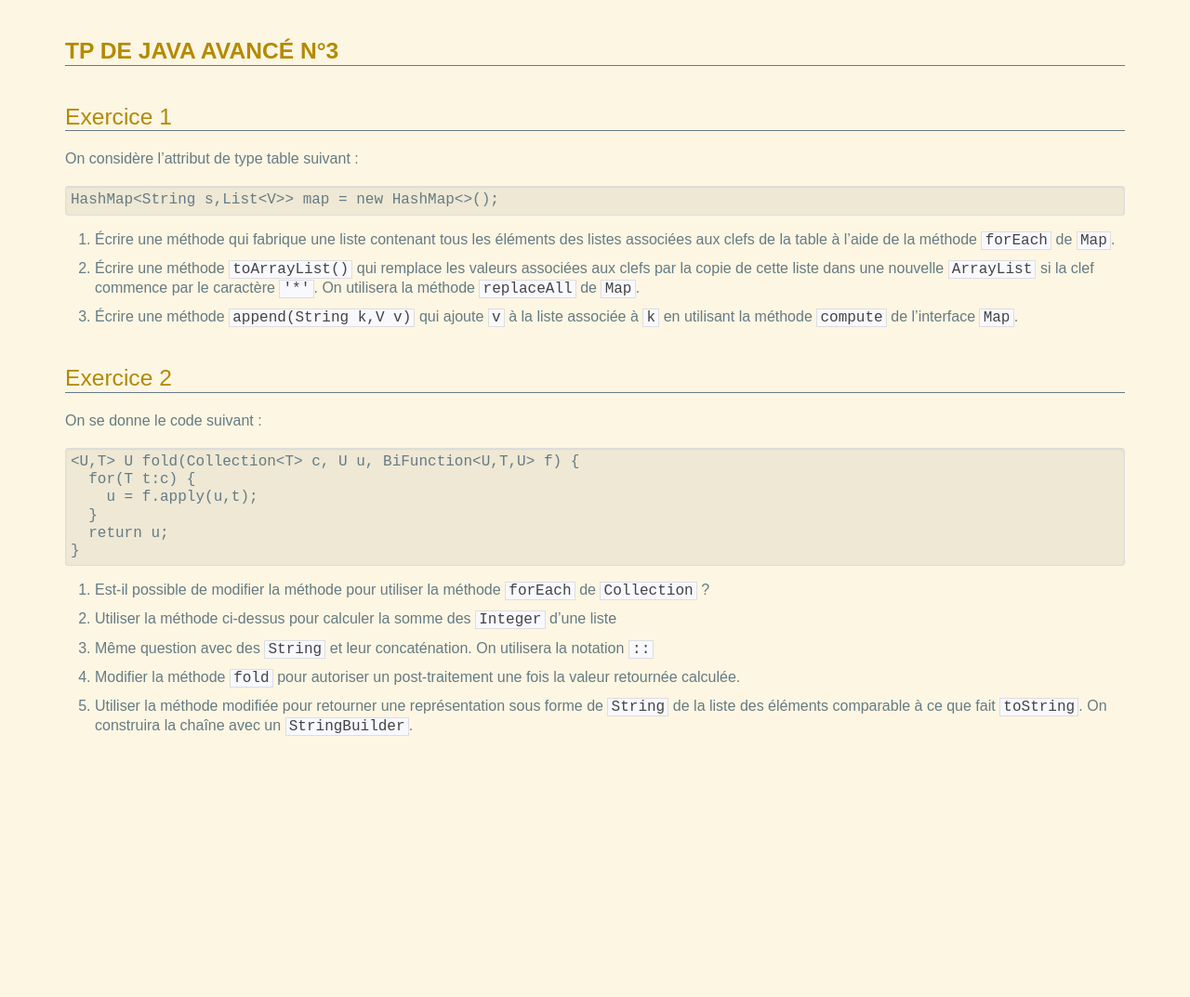
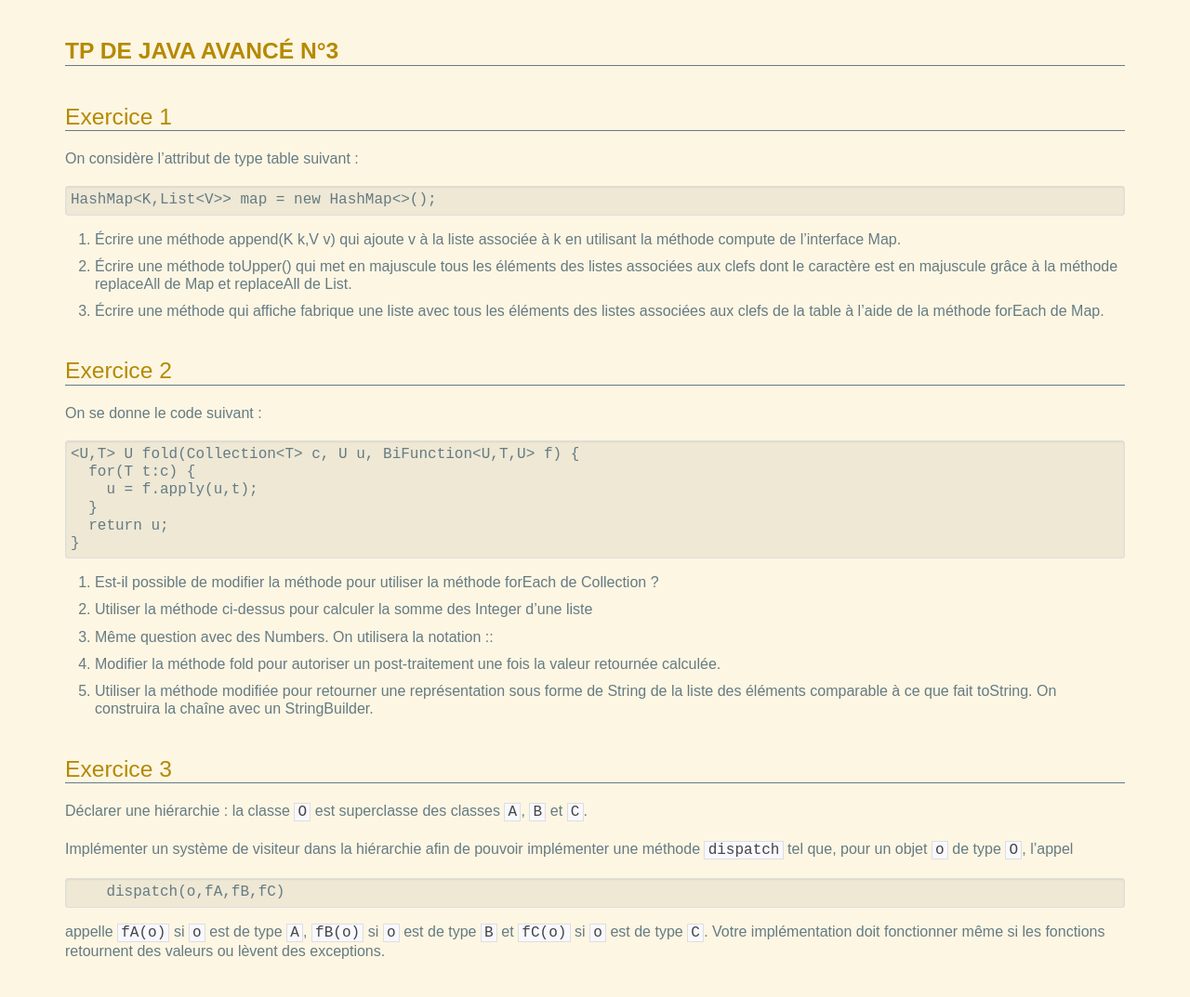
Before and after one commit to lacl-upec/m1javaa, a Jekyll site: the page built from _posts/2015-11-03-TP 3.md, in a window 1280 px wide. Shown: the whole page at 93% size. Built offline with Jekyll 4.4.1, drawn with Linux system fonts in a browser that asks for light colours; before the commit the page ends 900 px from its top, so only the background shows below that.

Commit message:
Created :_posts/2015-11-03-TP 3.md

```diff
--- a/_posts/2015-11-03-TP 3.md
+++ b/_posts/2015-11-03-TP 3.md
@@ -6,11 +6,11 @@ Exercice 1
 
 On considère l'attribut de type table suivant :
 
-	HashMap<String s,List<V>> map = new HashMap<>();
+	HashMap<K,List<V>> map = new HashMap<>();
 
-1. Écrire une méthode qui fabrique une liste contenant tous les éléments des listes associées aux clefs de la table à l'aide de la méthode `forEach` de `Map`.
-2. Écrire une méthode `toArrayList()` qui remplace les valeurs associées aux clefs par la copie de cette liste dans une nouvelle `ArrayList` si la clef commence par le caractère `'*'`. On utilisera la méthode `replaceAll` de `Map`.
-3. Écrire une méthode `append(String k,V v)` qui ajoute `v` à la liste associée à `k` en utilisant la méthode `compute` de l'interface `Map`.
+1. Écrire une méthode append(K k,V v) qui ajoute v à la liste associée à k en utilisant la méthode compute de l'interface Map.
+2. Écrire une méthode toUpper() qui met en majuscule tous les éléments des listes associées aux clefs dont le caractère est en majuscule grâce à la méthode replaceAll de Map et replaceAll de List.
+3. Écrire une méthode qui affiche fabrique une liste avec tous les éléments des listes associées aux clefs de la table à l'aide de la méthode forEach de Map.
 
 Exercice 2
 ----------
@@ -24,8 +24,19 @@ On se donne le code suivant :
       return u;
     }
 
-1. Est-il possible de modifier la méthode pour utiliser la méthode `forEach` de `Collection` ?
-2. Utiliser la méthode ci-dessus pour calculer la somme des `Integer` d'une liste
-3. Même question avec des `String` et leur concaténation. On utilisera la notation `::`
-4. Modifier la méthode `fold` pour autoriser un post-traitement une fois la valeur retournée calculée.
-5. Utiliser la méthode modifiée pour retourner une représentation sous forme de `String` de la liste des éléments comparable à ce que fait `toString`. On construira la chaîne avec un `StringBuilder`.
+1. Est-il possible de modifier la méthode pour utiliser la méthode forEach de Collection ?
+2. Utiliser la méthode ci-dessus pour calculer la somme des Integer d'une liste
+3. Même question avec des Numbers. On utilisera la notation ::
+4. Modifier la méthode fold pour autoriser un post-traitement une fois la valeur retournée calculée.
+5. Utiliser la méthode modifiée pour retourner une représentation sous forme de String de la liste des éléments comparable à ce que fait toString. On construira la chaîne avec un StringBuilder.
+
+Exercice 3
+----------
+
+Déclarer une hiérarchie : la classe `O` est superclasse des classes `A`, `B` et `C`.
+
+Implémenter un système de visiteur dans la hiérarchie afin de pouvoir implémenter une méthode `dispatch` tel que, pour un objet `o` de type `O`, l'appel
+
+        dispatch(o,fA,fB,fC)
+
+appelle `fA(o)` si `o` est de type `A`, `fB(o)` si `o` est de type `B` et `fC(o)` si `o` est de type `C`. Votre implémentation doit fonctionner même si les fonctions retournent des valeurs ou lèvent des exceptions.
```
